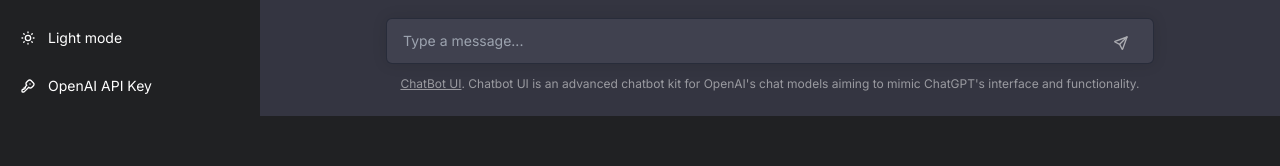
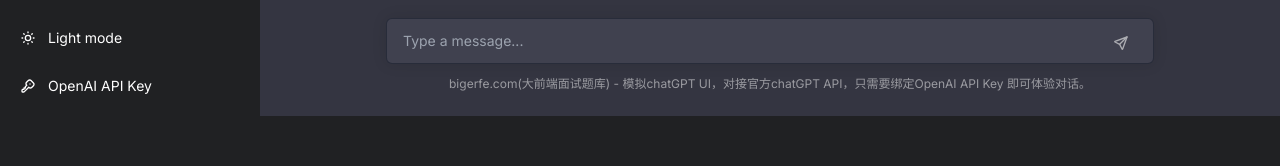
Before and after one commit to Bigerfe/bigerfe-chatgpt, a Next.js app: page / in a window 1280 px wide. Shown: the part 684-850 px from the top of the page. Built offline with nearby package versions, Linux system fonts and the light colour scheme.

Commit message:
设置底部信息

```diff
--- a/components/Chat/ChatInput.tsx
+++ b/components/Chat/ChatInput.tsx
@@ -121,15 +121,7 @@ export const ChatInput: FC<Props> = ({ onSend, messageIsStreaming, model, stopCo
         </div>
       </div>
       <div className="px-3 pt-2 pb-3 text-center text-xs text-black/50 dark:text-white/50 md:px-4 md:pt-3 md:pb-6">
-        <a
-          href="https://github.com/mckaywrigley/chatbot-ui"
-          target="_blank"
-          rel="noreferrer"
-          className="underline"
-        >
-          ChatBot UI
-        </a>
-        . Chatbot UI is an advanced chatbot kit for OpenAI&apos;s chat models aiming to mimic ChatGPT&apos;s interface and functionality.
+        bigerfe.com(大前端面试题库) - 模拟chatGPT UI，对接官方chatGPT API，只需要绑定OpenAI API Key 即可体验对话。
       </div>
     </div>
   );
```
